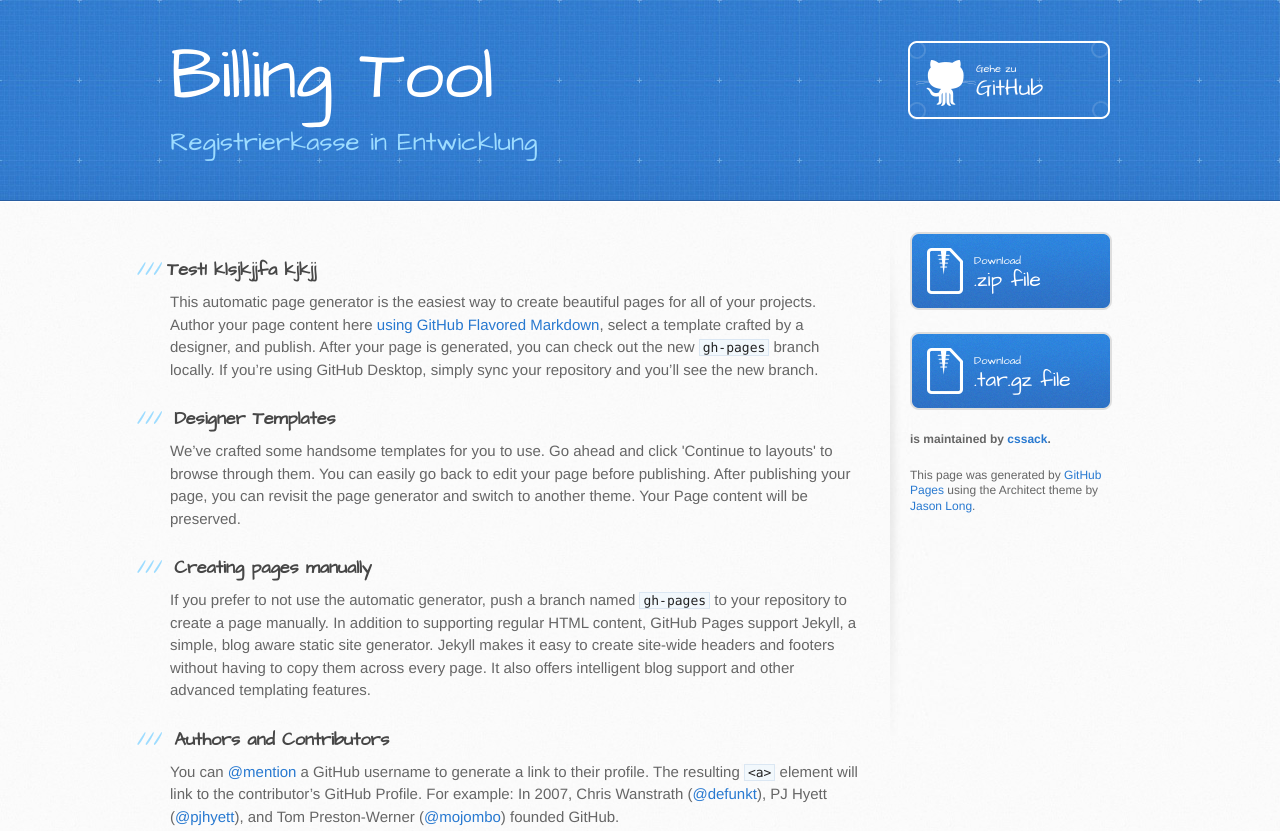
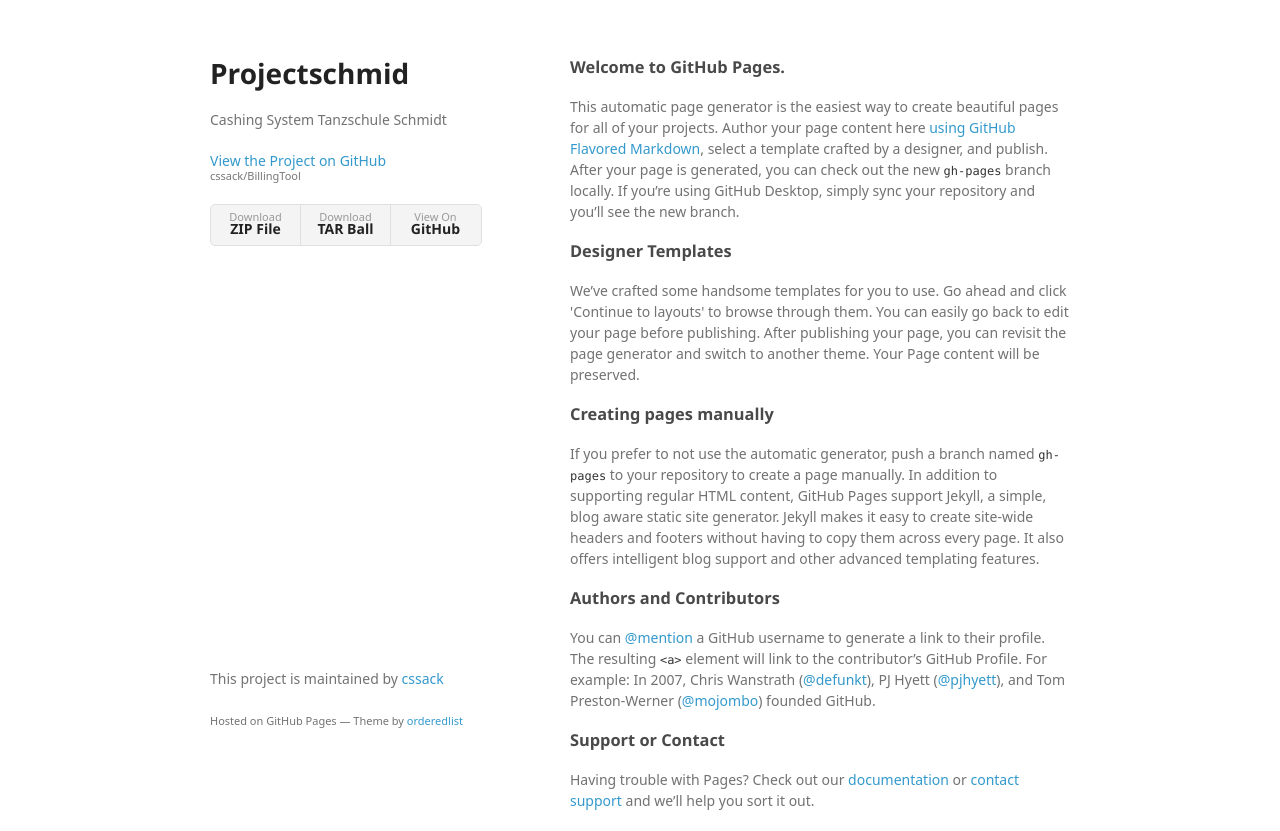
Before and after one commit to mssack/BillingTool, a plain HTML site: page index.html in a window 1280 px wide. Shown: the top 831 px of the page. Drawn offline with Linux system fonts and the light colour scheme; a web font is replaced by a local one.

Commit message:
Create gh-pages branch via GitHub

```diff
--- a/index.html
+++ b/index.html
@@ -1,34 +1,35 @@
-<!DOCTYPE html>
+<!doctype html>
 <html>
   <head>
-    <meta charset='utf-8'>
+    <meta charset="utf-8">
     <meta http-equiv="X-UA-Compatible" content="chrome=1">
-    <meta name="viewport" content="width=device-width, initial-scale=1, maximum-scale=1">
-    <link href='https://fonts.googleapis.com/css?family=Architects+Daughter' rel='stylesheet' type='text/css'>
-    <link rel="stylesheet" type="text/css" href="stylesheets/stylesheet.css" media="screen">
-    <link rel="stylesheet" type="text/css" href="stylesheets/github-light.css" media="screen">
-    <link rel="stylesheet" type="text/css" href="stylesheets/print.css" media="print">
+    <title>Projectschmid by cssack</title>
 
+    <link rel="stylesheet" href="stylesheets/styles.css">
+    <link rel="stylesheet" href="stylesheets/github-light.css">
+    <meta name="viewport" content="width=device-width">
     <!--[if lt IE 9]>
     <script src="//html5shiv.googlecode.com/svn/trunk/html5.js"></script>
     <![endif]-->
+  </head>
+  <body>
+    <div class="wrapper">
+      <header>
+        <h1>Projectschmid</h1>
+        <p>Cashing System Tanzschule Schmidt</p>
 
-    <title>BillingTool von Christian Sack</title>
-  </head>
+        <p class="view"><a href="https://github.com/cssack/BillingTool">View the Project on GitHub <small>cssack/BillingTool</small></a></p>
 
-  <body>
-    <header>
-      <div class="inner">
-        <h1>Billing Tool</h1>
-        <h2>Registrierkasse in Entwicklung</h2>
-        <a href="https://github.com/cssack/BillingTool" class="button"><small>Gehe zu</small> GitHub</a>
-      </div>
-    </header>
 
-    <div id="content-wrapper">
-      <div class="inner clearfix">
-        <section id="main-content">
-          <h3>Test1 klsjkjjfa kjkjj</h3>
+        <ul>
+          <li><a href="https://github.com/cssack/BillingTool/zipball/master">Download <strong>ZIP File</strong></a></li>
+          <li><a href="https://github.com/cssack/BillingTool/tarball/master">Download <strong>TAR Ball</strong></a></li>
+          <li><a href="https://github.com/cssack/BillingTool">View On <strong>GitHub</strong></a></li>
+        </ul>
+      </header>
+      <section>
+        <h3>
+<a id="welcome-to-github-pages" class="anchor" href="#welcome-to-github-pages" aria-hidden="true"><span aria-hidden="true" class="octicon octicon-link"></span></a>Welcome to GitHub Pages.</h3>
 
 <p>This automatic page generator is the easiest way to create beautiful pages for all of your projects. Author your page content here <a href="https://guides.github.com/features/mastering-markdown/">using GitHub Flavored Markdown</a>, select a template crafted by a designer, and publish. After your page is generated, you can check out the new <code>gh-pages</code> branch locally. If you’re using GitHub Desktop, simply sync your repository and you’ll see the new branch.</p>
 
@@ -51,25 +52,13 @@
 <a id="support-or-contact" class="anchor" href="#support-or-contact" aria-hidden="true"><span aria-hidden="true" class="octicon octicon-link"></span></a>Support or Contact</h3>
 
 <p>Having trouble with Pages? Check out our <a href="https://help.github.com/pages">documentation</a> or <a href="https://github.com/contact">contact support</a> and we’ll help you sort it out.</p>
-        </section>
-
-        <aside id="sidebar">
-          <a href="https://github.com/cssack/BillingTool/zipball/master" class="button">
-            <small>Download</small>
-            .zip file
-          </a>
-          <a href="https://github.com/cssack/BillingTool/tarball/master" class="button">
-            <small>Download</small>
-            .tar.gz file
-          </a>
-
-          <p class="repo-owner"><a href="https://github.com/cssack/BillingTool"></a> is maintained by <a href="https://github.com/cssack">cssack</a>.</p>
-
-          <p>This page was generated by <a href="https://pages.github.com">GitHub Pages</a> using the Architect theme by <a href="https://twitter.com/jasonlong">Jason Long</a>.</p>
-        </aside>
-      </div>
+      </section>
+      <footer>
+        <p>This project is maintained by <a href="https://github.com/cssack">cssack</a></p>
+        <p><small>Hosted on GitHub Pages &mdash; Theme by <a href="https://github.com/orderedlist">orderedlist</a></small></p>
+      </footer>
     </div>
-
+    <script src="javascripts/scale.fix.js"></script>
 
   </body>
 </html>
--- /dev/null
+++ b/javascripts/scale.fix.js
@@ -0,0 +1,17 @@
+var metas = document.getElementsByTagName('meta');
+var i;
+if (navigator.userAgent.match(/iPhone/i)) {
+  for (i=0; i<metas.length; i++) {
+    if (metas[i].name == "viewport") {
+      metas[i].content = "width=device-width, minimum-scale=1.0, maximum-scale=1.0";
+    }
+  }
+  document.addEventListener("gesturestart", gestureStart, false);
+}
+function gestureStart() {
+  for (i=0; i<metas.length; i++) {
+    if (metas[i].name == "viewport") {
+      metas[i].content = "width=device-width, minimum-scale=0.25, maximum-scale=1.6";
+    }
+  }
+}
--- /dev/null
+++ b/stylesheets/styles.css
@@ -0,0 +1,324 @@
+@font-face {
+  font-family: 'Noto Sans';
+  font-weight: 400;
+  font-style: normal;
+  src: url('../fonts/Noto-Sans-regular/Noto-Sans-regular.eot');
+  src: url('../fonts/Noto-Sans-regular/Noto-Sans-regular.eot?#iefix') format('embedded-opentype'),
+       local('Noto Sans'),
+       local('Noto-Sans-regular'),
+       url('../fonts/Noto-Sans-regular/Noto-Sans-regular.woff2') format('woff2'),
+       url('../fonts/Noto-Sans-regular/Noto-Sans-regular.woff') format('woff'),
+       url('../fonts/Noto-Sans-regular/Noto-Sans-regular.ttf') format('truetype'),
+       url('../fonts/Noto-Sans-regular/Noto-Sans-regular.svg#NotoSans') format('svg');
+}
+
+@font-face {
+  font-family: 'Noto Sans';
+  font-weight: 700;
+  font-style: normal;
+  src: url('../fonts/Noto-Sans-700/Noto-Sans-700.eot');
+  src: url('../fonts/Noto-Sans-700/Noto-Sans-700.eot?#iefix') format('embedded-opentype'),
+       local('Noto Sans Bold'),
+       local('Noto-Sans-700'),
+       url('../fonts/Noto-Sans-700/Noto-Sans-700.woff2') format('woff2'),
+       url('../fonts/Noto-Sans-700/Noto-Sans-700.woff') format('woff'),
+       url('../fonts/Noto-Sans-700/Noto-Sans-700.ttf') format('truetype'),
+       url('../fonts/Noto-Sans-700/Noto-Sans-700.svg#NotoSans') format('svg');
+}
+
+@font-face {
+  font-family: 'Noto Sans';
+  font-weight: 400;
+  font-style: italic;
+  src: url('../fonts/Noto-Sans-italic/Noto-Sans-italic.eot');
+  src: url('../fonts/Noto-Sans-italic/Noto-Sans-italic.eot?#iefix') format('embedded-opentype'),
+       local('Noto Sans Italic'),
+       local('Noto-Sans-italic'),
+       url('../fonts/Noto-Sans-italic/Noto-Sans-italic.woff2') format('woff2'),
+       url('../fonts/Noto-Sans-italic/Noto-Sans-italic.woff') format('woff'),
+       url('../fonts/Noto-Sans-italic/Noto-Sans-italic.ttf') format('truetype'),
+       url('../fonts/Noto-Sans-italic/Noto-Sans-italic.svg#NotoSans') format('svg');
+}
+
+@font-face {
+  font-family: 'Noto Sans';
+  font-weight: 700;
+  font-style: italic;
+  src: url('../fonts/Noto-Sans-700italic/Noto-Sans-700italic.eot');
+  src: url('../fonts/Noto-Sans-700italic/Noto-Sans-700italic.eot?#iefix') format('embedded-opentype'),
+       local('Noto Sans Bold Italic'),
+       local('Noto-Sans-700italic'),
+       url('../fonts/Noto-Sans-700italic/Noto-Sans-700italic.woff2') format('woff2'),
+       url('../fonts/Noto-Sans-700italic/Noto-Sans-700italic.woff') format('woff'),
+       url('../fonts/Noto-Sans-700italic/Noto-Sans-700italic.ttf') format('truetype'),
+       url('../fonts/Noto-Sans-700italic/Noto-Sans-700italic.svg#NotoSans') format('svg');
+}
+
+body {
+  background-color: #fff;
+  padding:50px;
+  font: 14px/1.5 "Noto Sans", "Helvetica Neue", Helvetica, Arial, sans-serif;
+  color:#727272;
+  font-weight:400;
+}
+
+h1, h2, h3, h4, h5, h6 {
+  color:#222;
+  margin:0 0 20px;
+}
+
+p, ul, ol, table, pre, dl {
+  margin:0 0 20px;
+}
+
+h1, h2, h3 {
+  line-height:1.1;
+}
+
+h1 {
+  font-size:28px;
+}
+
+h2 {
+  color:#393939;
+}
+
+h3, h4, h5, h6 {
+  color:#494949;
+}
+
+a {
+  color:#39c;
+  text-decoration:none;
+}
+
+a:hover {
+  color:#069;
+}
+
+a small {
+  font-size:11px;
+  color:#777;
+  margin-top:-0.3em;
+  display:block;
+}
+
+a:hover small {
+  color:#777;
+}
+
+.wrapper {
+  width:860px;
+  margin:0 auto;
+}
+
+blockquote {
+  border-left:1px solid #e5e5e5;
+  margin:0;
+  padding:0 0 0 20px;
+  font-style:italic;
+}
+
+code, pre {
+  font-family:Monaco, Bitstream Vera Sans Mono, Lucida Console, Terminal, Consolas, Liberation Mono, DejaVu Sans Mono, Courier New, monospace;
+  color:#333;
+  font-size:12px;
+}
+
+pre {
+  padding:8px 15px;
+  background: #f8f8f8;
+  border-radius:5px;
+  border:1px solid #e5e5e5;
+  overflow-x: auto;
+}
+
+table {
+  width:100%;
+  border-collapse:collapse;
+}
+
+th, td {
+  text-align:left;
+  padding:5px 10px;
+  border-bottom:1px solid #e5e5e5;
+}
+
+dt {
+  color:#444;
+  font-weight:700;
+}
+
+th {
+  color:#444;
+}
+
+img {
+  max-width:100%;
+}
+
+header {
+  width:270px;
+  float:left;
+  position:fixed;
+  -webkit-font-smoothing:subpixel-antialiased;
+}
+
+header ul {
+  list-style:none;
+  height:40px;
+  padding:0;
+  background: #f4f4f4;
+  border-radius:5px;
+  border:1px solid #e0e0e0;
+  width:270px;
+}
+
+header li {
+  width:89px;
+  float:left;
+  border-right:1px solid #e0e0e0;
+  height:40px;
+}
+
+header li:first-child a {
+  border-radius:5px 0 0 5px;
+}
+
+header li:last-child a {
+  border-radius:0 5px 5px 0;
+}
+
+header ul a {
+  line-height:1;
+  font-size:11px;
+  color:#999;
+  display:block;
+  text-align:center;
+  padding-top:6px;
+  height:34px;
+}
+
+header ul a:hover {
+  color:#999;
+}
+
+header ul a:active {
+  background-color:#f0f0f0;
+}
+
+strong {
+  color:#222;
+  font-weight:700;
+}
+
+header ul li + li + li {
+  border-right:none;
+  width:89px;
+}
+
+header ul a strong {
+  font-size:14px;
+  display:block;
+  color:#222;
+}
+
+section {
+  width:500px;
+  float:right;
+  padding-bottom:50px;
+}
+
+small {
+  font-size:11px;
+}
+
+hr {
+  border:0;
+  background:#e5e5e5;
+  height:1px;
+  margin:0 0 20px;
+}
+
+footer {
+  width:270px;
+  float:left;
+  position:fixed;
+  bottom:50px;
+  -webkit-font-smoothing:subpixel-antialiased;
+}
+
+@media print, screen and (max-width: 960px) {
+
+  div.wrapper {
+    width:auto;
+    margin:0;
+  }
+
+  header, section, footer {
+    float:none;
+    position:static;
+    width:auto;
+  }
+
+  header {
+    padding-right:320px;
+  }
+
+  section {
+    border:1px solid #e5e5e5;
+    border-width:1px 0;
+    padding:20px 0;
+    margin:0 0 20px;
+  }
+
+  header a small {
+    display:inline;
+  }
+
+  header ul {
+    position:absolute;
+    right:50px;
+    top:52px;
+  }
+}
+
+@media print, screen and (max-width: 720px) {
+  body {
+    word-wrap:break-word;
+  }
+
+  header {
+    padding:0;
+  }
+
+  header ul, header p.view {
+    position:static;
+  }
+
+  pre, code {
+    word-wrap:normal;
+  }
+}
+
+@media print, screen and (max-width: 480px) {
+  body {
+    padding:15px;
+  }
+
+  header ul {
+    width:99%;
+  }
+
+  header li, header ul li + li + li {
+    width:33%;
+  }
+}
+
+@media print {
+  body {
+    padding:0.4in;
+    font-size:12pt;
+    color:#444;
+  }
+}
```
